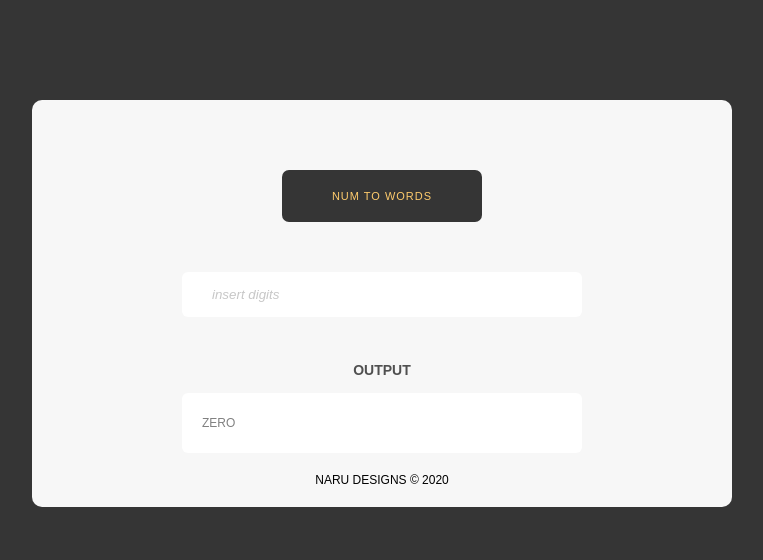
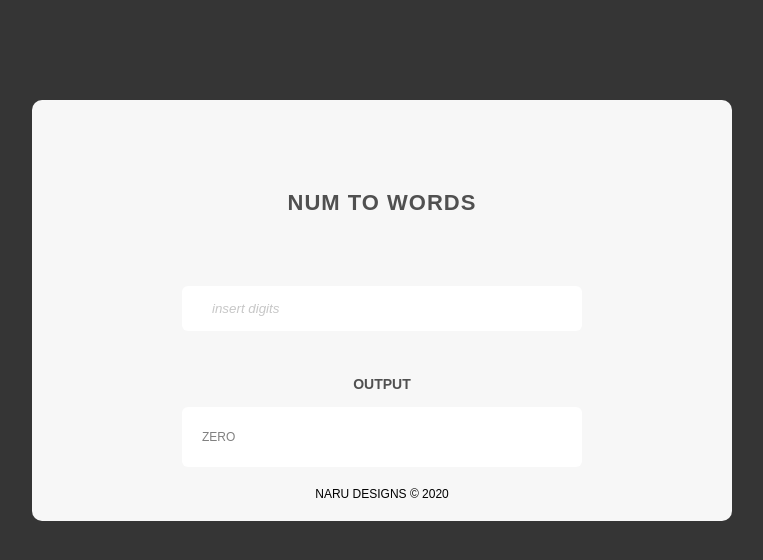
Before and after one commit to NARUDESIGNS/numToWords, a plain HTML site: page index.html in a window 1280 px wide. Shown: the whole page, without its empty margins (258-1021 px from the left). Drawn offline with Linux system fonts and the light colour scheme.

Commit message:
Made an update on the HTML and CSS file

```diff
--- a/app.css
+++ b/app.css
@@ -27,10 +27,7 @@ body {
     -o-border-radius: 10px;
 }
 .container .logo {
-    background-color: rgb(53, 53, 53);
-    color: rgb(255, 204, 109);
-    width: 60%;
-    max-width: 200px;
+    color: #505050;
     margin: 0 auto;
     padding: 20px;
     margin-bottom: 50px;
--- a/index.html
+++ b/index.html
@@ -9,7 +9,7 @@
 <body>
     <div class="container">
         <div class="logo">
-            <p>NUM TO WORDS</p>
+            <h1>NUM TO WORDS</h1>
         </div>
         <div class="data-process">
             <input type="text" id="input" placeholder="insert digits">
```
